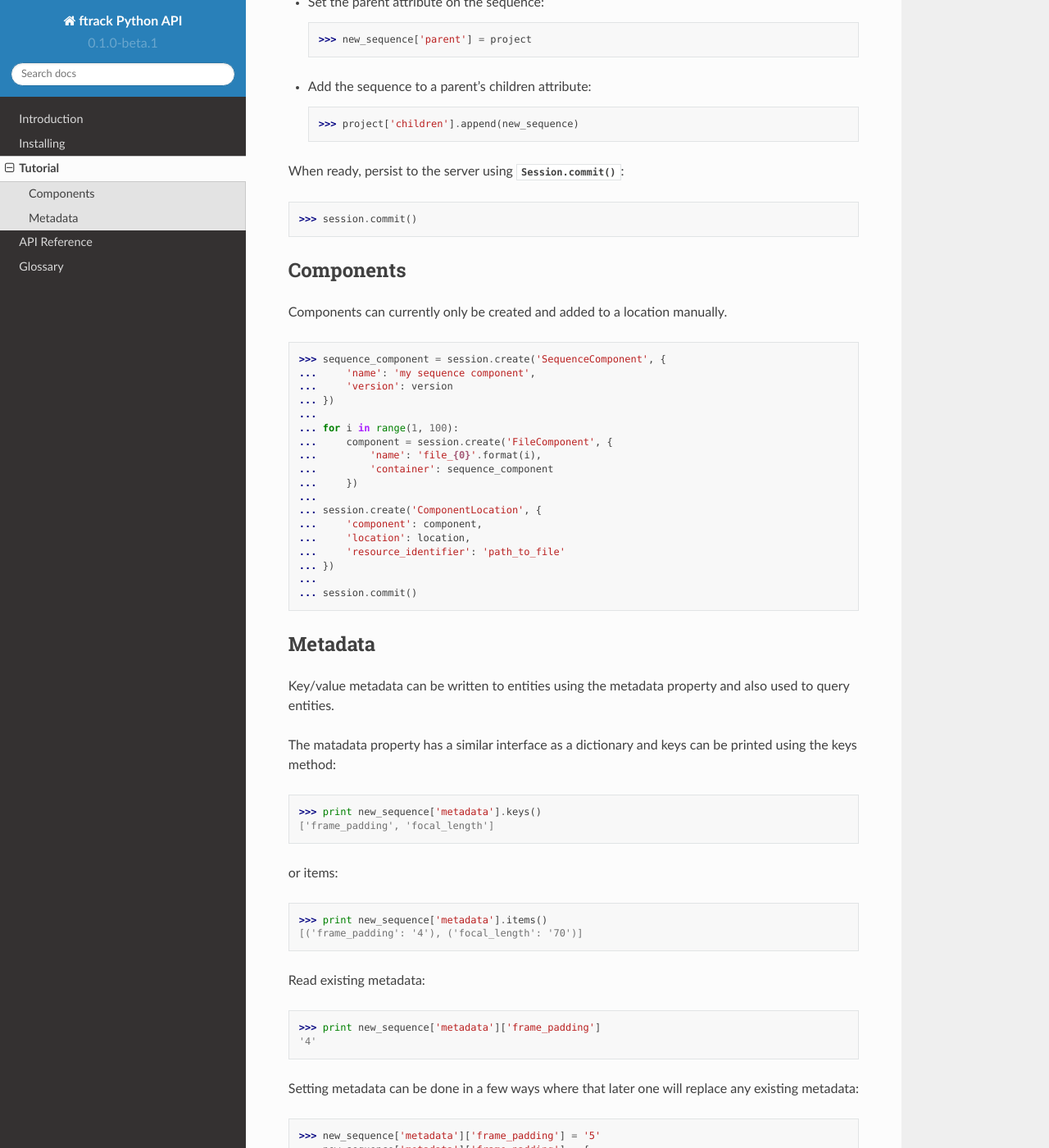
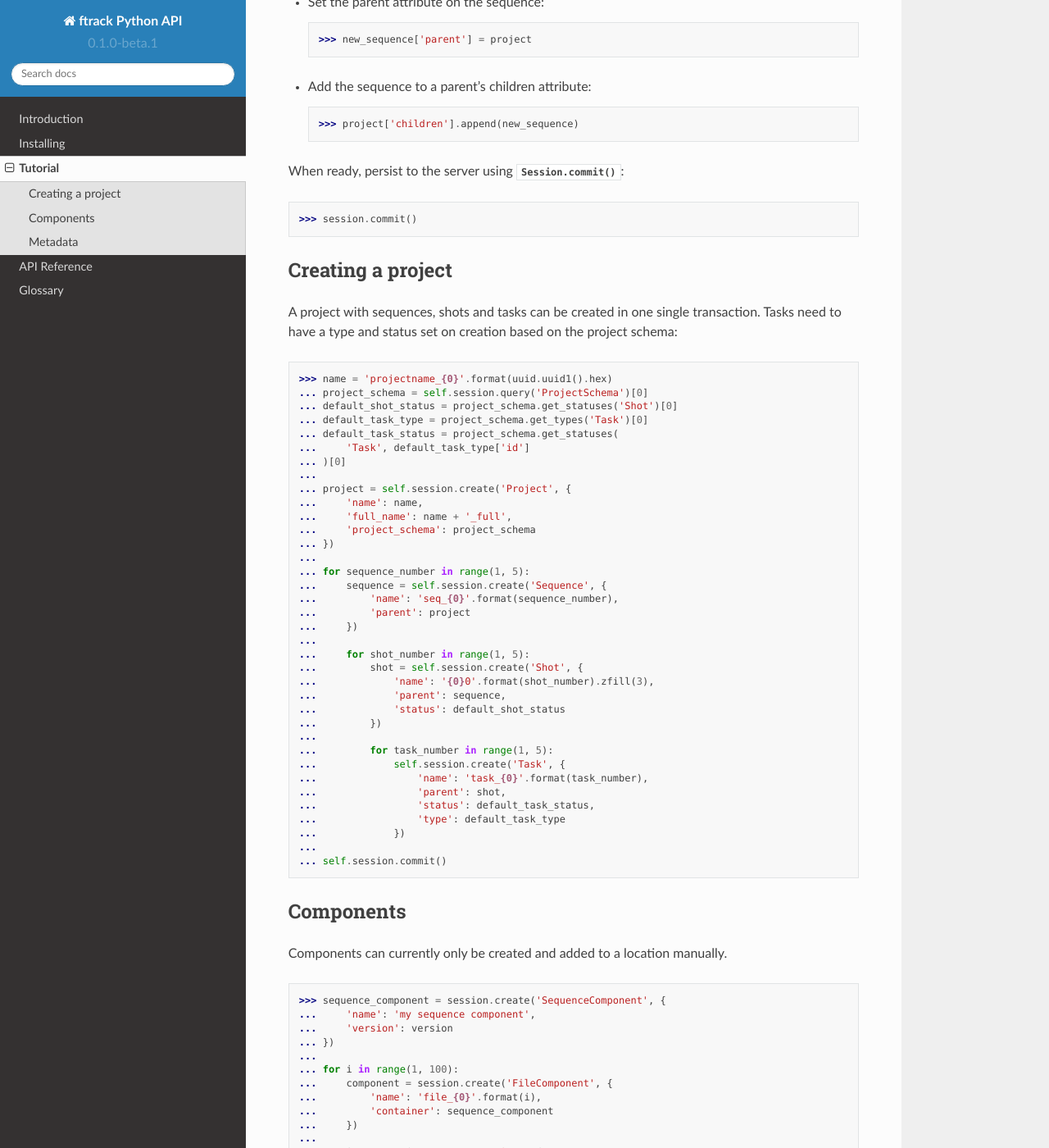
Before and after one commit to ftrackhq/ftrack-python, a Sphinx documentation site: the page built from doc/tutorial.rst, in a window 1280 px wide and 1400 px high, scrolled down 2799 px. Shown: the whole window at 82% size. Built offline with Sphinx 7.4.7 and the Read the Docs theme 2.0.0, drawn with Linux system fonts in a browser that asks for light colours; pages that are not in the unit, such as notebooks, are missing from menus.

Commit message:
Added create project tutorial.

```diff
--- a/doc/tutorial.rst
+++ b/doc/tutorial.rst
@@ -139,6 +139,50 @@ When ready, persist to the server using :meth:`Session.commit`::
 
     >>> session.commit()
 
+Creating a project
+==================
+
+A project with sequences, shots and tasks can be created in one single
+transaction. Tasks need to have a type and status set on creation based on the
+project schema:
+
+    >>> name = 'projectname_{0}'.format(uuid.uuid1().hex)
+    ... project_schema = self.session.query('ProjectSchema')[0]
+    ... default_shot_status = project_schema.get_statuses('Shot')[0]
+    ... default_task_type = project_schema.get_types('Task')[0]
+    ... default_task_status = project_schema.get_statuses(
+    ...     'Task', default_task_type['id']
+    ... )[0]
+    ...
+    ... project = self.session.create('Project', {
+    ...     'name': name,
+    ...     'full_name': name + '_full',
+    ...     'project_schema': project_schema
+    ... })
+    ...
+    ... for sequence_number in range(1, 5):
+    ...     sequence = self.session.create('Sequence', {
+    ...         'name': 'seq_{0}'.format(sequence_number),
+    ...         'parent': project
+    ...     })
+    ...
+    ...     for shot_number in range(1, 5):
+    ...         shot = self.session.create('Shot', {
+    ...             'name': '{0}0'.format(shot_number).zfill(3),
+    ...             'parent': sequence,
+    ...             'status': default_shot_status
+    ...         })
+    ...
+    ...         for task_number in range(1, 5):
+    ...             self.session.create('Task', {
+    ...                 'name': 'task_{0}'.format(task_number),
+    ...                 'parent': shot,
+    ...                 'status': default_task_status,
+    ...                 'type': default_task_type
+    ...             })
+    ...
+    ... self.session.commit()
+
 Components
 ==========
 
```
